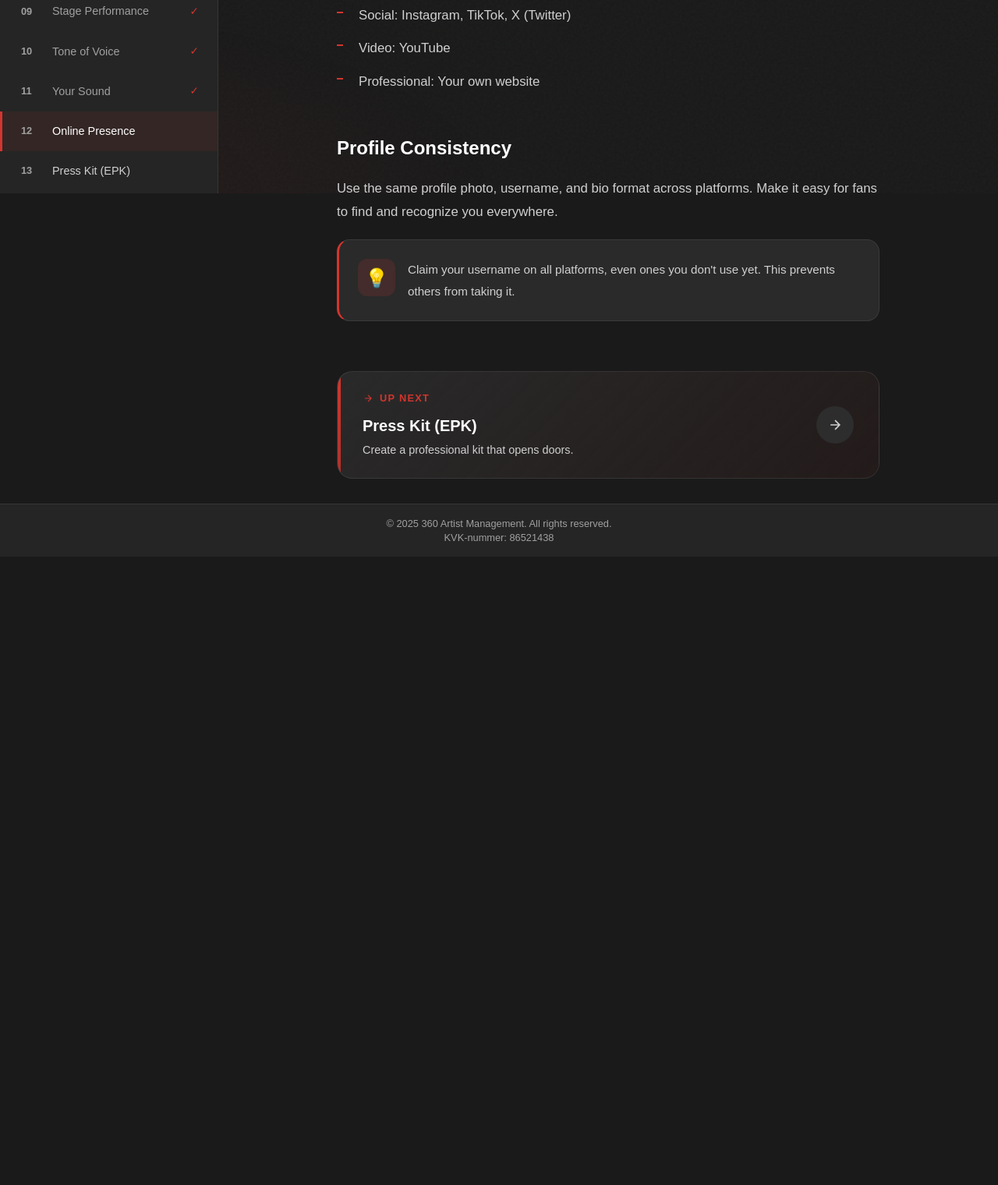
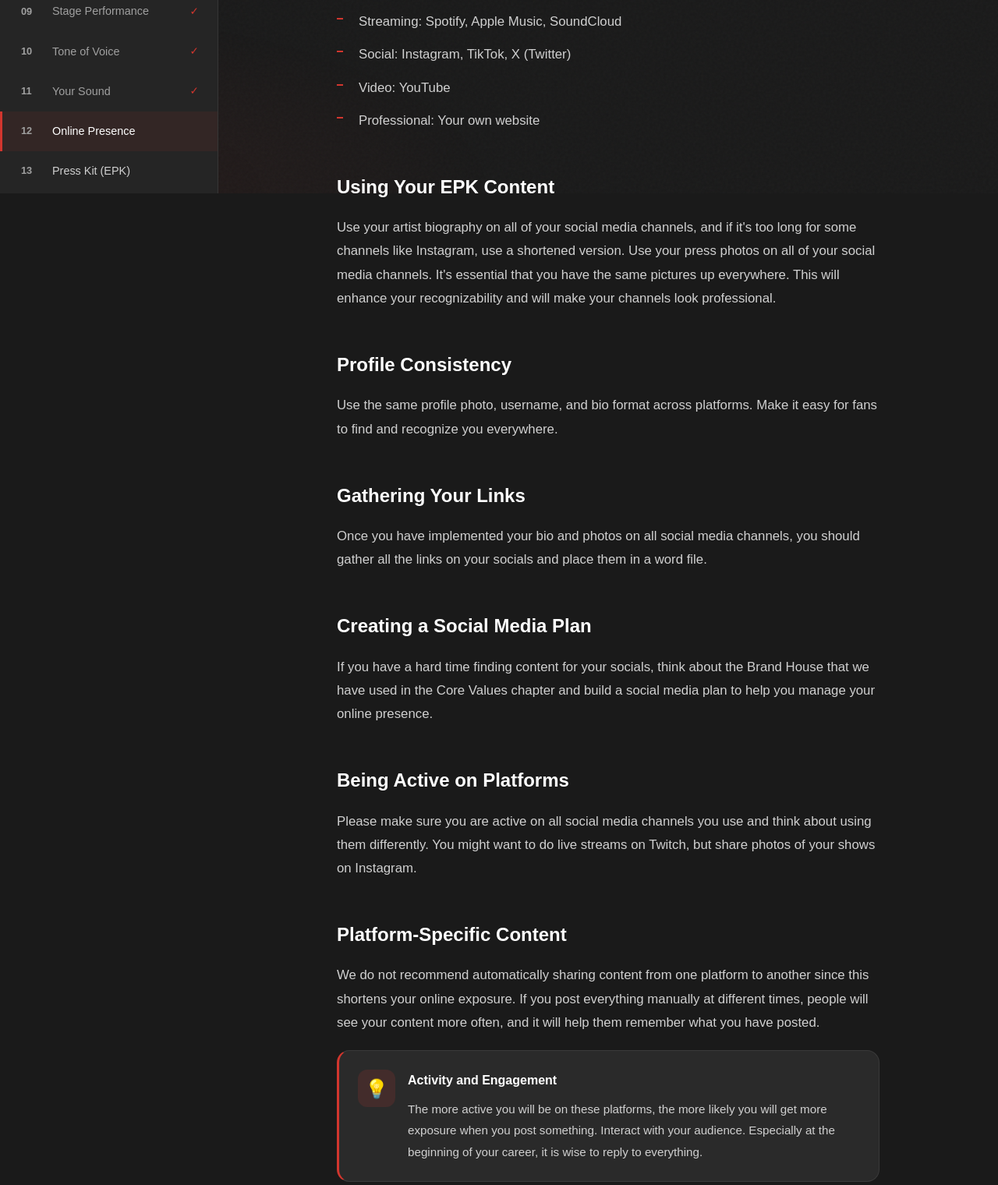
Before and after one commit to RobinNap/360-Artist-Management-Website, a plain HTML site: page lessons/onboarding/12-online-presence.html in a window 1280 px wide. Shown: the part 552-2072 px from the top of the page at 78% size. Before the commit the page ends 1266 px from the top, so only its background shows below. Drawn offline with Linux system fonts and the light colour scheme; a web font is replaced by a local one.

Commit message:
Revise online presence onboarding lesson to enhance content and structure. Updated the introduction and added new sections on using EPK content, gathering links, creating a social media plan, and platform-specific engagement strategies. Improved clarity and practical guidance for artists to manage their online presence effectively.

```diff
--- a/lessons/onboarding/12-online-presence.html
+++ b/lessons/onboarding/12-online-presence.html
@@ -114,10 +114,34 @@
                 </div>
 
                 <article class="article-content">
-                    <p class="article-intro">Your online presence is often someone's first encounter with you. Every platform should reflect your brand consistently and make it easy for people to find and follow you.</p><h2>Essential Platforms</h2><ul class="content-list"><li>Streaming: Spotify, Apple Music, SoundCloud</li><li>Social: Instagram, TikTok, X (Twitter)</li><li>Video: YouTube</li><li>Professional: Your own website</li></ul><h2>Profile Consistency</h2><p>Use the same profile photo, username, and bio format across platforms. Make it easy for fans to find and recognize you everywhere.</p><div class="callout callout-tip">
-            <div class="callout-icon">💡</div>
-            <div class="callout-content"><p>Claim your username on all platforms, even ones you don't use yet. This prevents others from taking it.</p></div>
-        </div>
+                    <p class="article-intro">Now that your Electronic Press Kit (EPK) is filled, it is time to use that content on all your social media channels. You probably already have several social media channels. If you don't, you need to create them as soon as possible!</p>
+                    <h2>Essential Platforms</h2>
+                    <p>Start by ensuring you have a presence on the key platforms:</p>
+                    <ul class="content-list">
+                        <li>Streaming: Spotify, Apple Music, SoundCloud</li>
+                        <li>Social: Instagram, TikTok, X (Twitter)</li>
+                        <li>Video: YouTube</li>
+                        <li>Professional: Your own website</li>
+                    </ul>
+                    <h2>Using Your EPK Content</h2>
+                    <p>Use your artist biography on all of your social media channels, and if it's too long for some channels like Instagram, use a shortened version. Use your press photos on all of your social media channels. It's essential that you have the same pictures up everywhere. This will enhance your recognizability and will make your channels look professional.</p>
+                    <h2>Profile Consistency</h2>
+                    <p>Use the same profile photo, username, and bio format across platforms. Make it easy for fans to find and recognize you everywhere.</p>
+                    <h2>Gathering Your Links</h2>
+                    <p>Once you have implemented your bio and photos on all social media channels, you should gather all the links on your socials and place them in a word file.</p>
+                    <h2>Creating a Social Media Plan</h2>
+                    <p>If you have a hard time finding content for your socials, think about the Brand House that we have used in the Core Values chapter and build a social media plan to help you manage your online presence.</p>
+                    <h2>Being Active on Platforms</h2>
+                    <p>Please make sure you are active on all social media channels you use and think about using them differently. You might want to do live streams on Twitch, but share photos of your shows on Instagram.</p>
+                    <h2>Platform-Specific Content</h2>
+                    <p>We do not recommend automatically sharing content from one platform to another since this shortens your online exposure. If you post everything manually at different times, people will see your content more often, and it will help them remember what you have posted.</p>
+                    <div class="callout callout-tip">
+                        <div class="callout-icon">💡</div>
+                        <div class="callout-content">
+                            <h4>Activity and Engagement</h4>
+                            <p>The more active you will be on these platforms, the more likely you will get more exposure when you post something. Interact with your audience. Especially at the beginning of your career, it is wise to reply to everything.</p>
+                        </div>
+                    </div>
                 </article>
 
 
```
